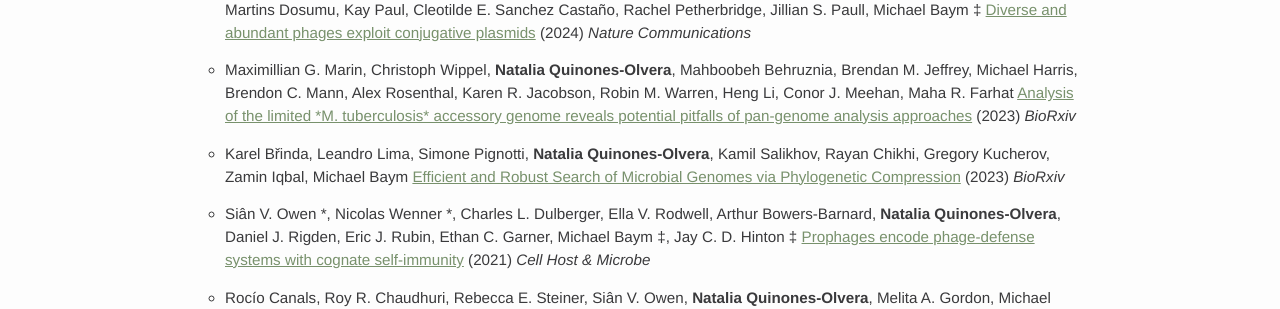
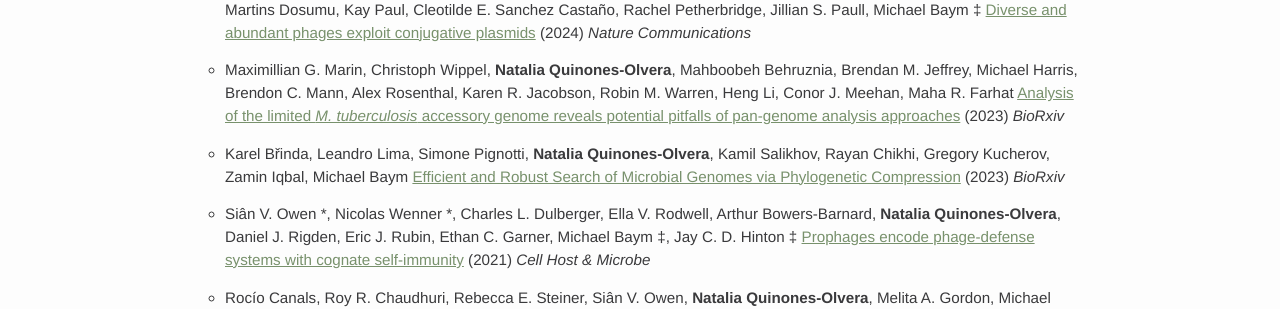
Before and after one commit to nataquinones/nataquinones.github.io, a Jekyll site: the page built from publications.md, in a window 1280 px wide. Shown: the part 160-469 px from the top of the page. Built offline with Jekyll 4.4.1, drawn with Linux system fonts in a browser that asks for light colours; nearby versions of some CDN libraries.

```diff
--- a/publications.md
+++ b/publications.md
@@ -7,7 +7,7 @@ icon: https://emojipedia-us.s3.dualstack.us-west-1.amazonaws.com/thumbs/240/appl
 
 - **Natalia Quinones-Olvera**\*, Siân V. Owen\* ‡, Lucy M. McCully, Maximillian G. Marin, Eleanor A. Rand, Alice C. Fan, Oluremi J. Martins Dosumu, Kay Paul, Cleotilde E. Sanchez Castaño, Rachel Petherbridge, Jillian S. Paull, Michael Baym ‡ [<u>Diverse and abundant phages exploit conjugative plasmids</u>](https://doi.org/10.1038/s41467-024-47416-z) (2024) *Nature Communications*
 
-- Maximillian G. Marin, Christoph Wippel, **Natalia Quinones-Olvera**, Mahboobeh Behruznia, Brendan M. Jeffrey, Michael Harris, Brendon C. Mann, Alex Rosenthal, Karen R. Jacobson, Robin M. Warren, Heng Li, Conor J. Meehan, Maha R. Farhat [<u>Analysis of the limited *M. tuberculosis* accessory genome reveals potential pitfalls of pan-genome analysis approaches</u>](https://www.biorxiv.org/content/10.1101/2024.03.21.586149v2) (2023) *BioRxiv*
+- Maximillian G. Marin, Christoph Wippel, **Natalia Quinones-Olvera**, Mahboobeh Behruznia, Brendan M. Jeffrey, Michael Harris, Brendon C. Mann, Alex Rosenthal, Karen R. Jacobson, Robin M. Warren, Heng Li, Conor J. Meehan, Maha R. Farhat [<u>Analysis of the limited <i>M. tuberculosis</i> accessory genome reveals potential pitfalls of pan-genome analysis approaches</u>](https://www.biorxiv.org/content/10.1101/2024.03.21.586149v2) (2023) *BioRxiv*
 
 - Karel Břinda, Leandro Lima, Simone Pignotti, **Natalia Quinones-Olvera**, Kamil Salikhov, Rayan Chikhi, Gregory Kucherov, Zamin Iqbal, Michael Baym [<u>Efficient and Robust Search of Microbial Genomes via Phylogenetic Compression</u>](https://www.biorxiv.org/content/10.1101/2023.04.15.536996v3) (2023) *BioRxiv*
 
```
